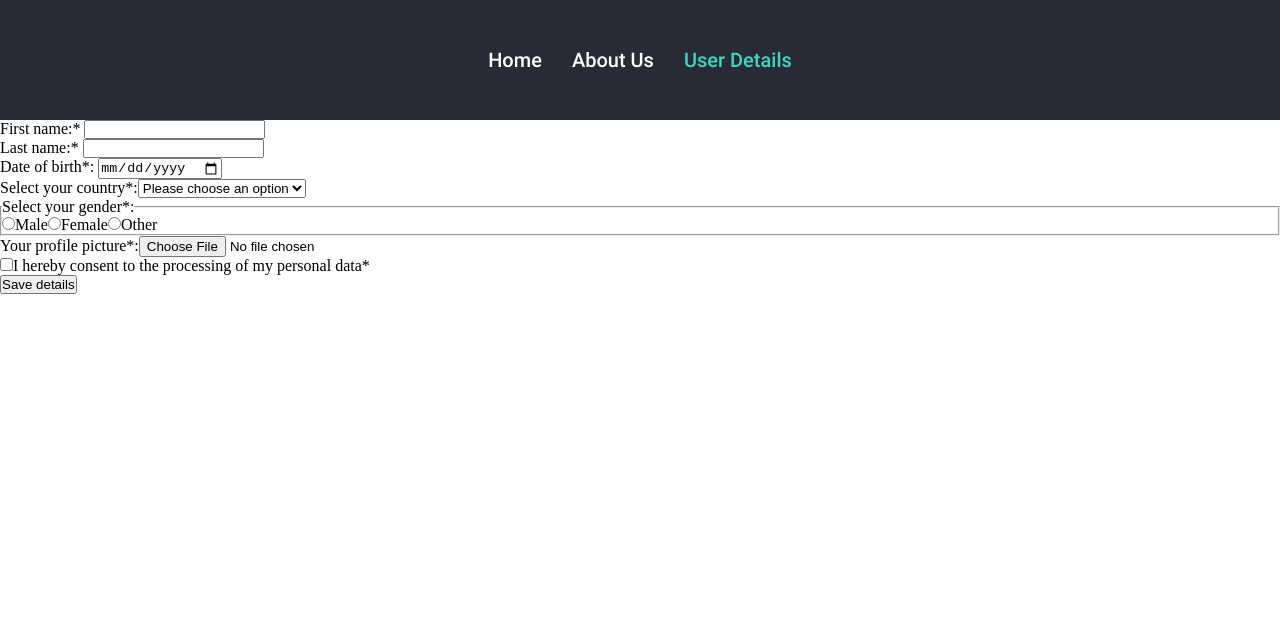
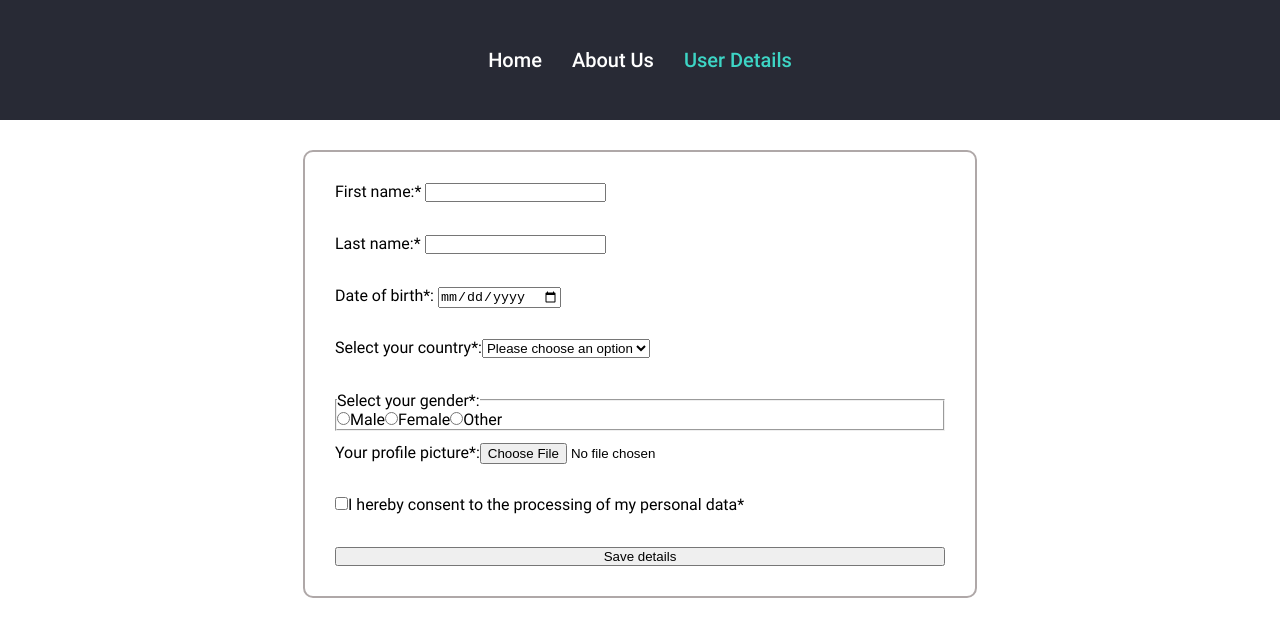
Before and after one commit to shevelevbv/RSS-React-March2023, a React (Vite) app in the folder components/: page /user in a window 1280 px wide. Shown: the top 636 px of the page. Built offline with nearby package versions, Linux system fonts and the light colour scheme.

Commit message:
feat: add basic form styles

```diff
--- a/components/src/components/UserCard.tsx
+++ b/components/src/components/UserCard.tsx
@@ -1,5 +1,6 @@
 import React from 'react';
 import { IUserDetails } from '../pages/UserDetails';
+import '../styles/UserCard.scss';
 
 interface IPropsType {
   userDetails: IUserDetails;
@@ -23,7 +24,6 @@ class UserCard extends React.Component<IPropsType> {
         <p>Date of birth: {this.props.userDetails.date}</p>
         <p>Gender: {this.props.userDetails.gender}</p>
         <p>Country: {this.props.userDetails.country}</p>
-
         <p>Consent to process personal data received</p>
       </div>
     );
--- a/components/src/components/UserForm.tsx
+++ b/components/src/components/UserForm.tsx
@@ -7,7 +7,6 @@ import GenderRadioInputs from './form-components/GenderRadioInputs';
 import FileInput from './form-components/FileInput';
 import ConsentInput from './form-components/ConsentInput';
 import ErrorText from './form-components/ErrorText';
-import '../styles/Form.scss';
 
 interface IPropsType {
   addUserCard: (userCard: IUserDetails) => void;
@@ -199,27 +198,43 @@ class UserForm extends React.Component<IPropsType> {
   render = (): JSX.Element => {
     return (
       <>
-        <form onSubmit={this.handleSubmit} ref={this.form}>
+        <form onSubmit={this.handleSubmit} ref={this.form} className="form">
+          <div className="form__input_container">
             <NameInput text="First name:" nameInput={this.nameInput} />
             <ErrorText errorMessage={this.state.errors.name} />
+          </div>
+          <div className="form__input_container">
             <NameInput text="Last name:" nameInput={this.lastNameInput} />
             <ErrorText errorMessage={this.state.errors.lastName} />
+          </div>
+          <div className="form__input_container">
             <DateInput dateInput={this.dateInput} />
             <ErrorText errorMessage={this.state.errors.date} />
+          </div>
+          <div className="form__input_container">
             <CountrySelect countrySelect={this.countrySelect} />
             <ErrorText errorMessage={this.state.errors.country} />
+          </div>
+          <div className="form__input_container">
             <GenderRadioInputs
               maleRadioInput={this.maleRadioInput}
               femaleRadioInput={this.femaleRadioInput}
               otherRadioInput={this.otherRadioInput}
             />
             <ErrorText errorMessage={this.state.errors.gender} />
+          </div>
+          <div className="form__input_container">
             <FileInput fileInput={this.fileInput} />
             <ErrorText errorMessage={this.state.errors.file} />
+          </div>
+          <div className="form__input_container">
             <ConsentInput consentInput={this.consentInput} />
             <ErrorText errorMessage={this.state.errors.consent} />
+          </div>
           {!this.state.submitted && <input type="submit" value="Save details" />}
-          {this.state.submitted && <p>The data has been saved successfully</p>}
+          {this.state.submitted && (
+            <p className="form__saved">The data has been saved successfully</p>
+          )}
         </form>
       </>
     );
--- a/components/src/pages/UserDetails.tsx
+++ b/components/src/pages/UserDetails.tsx
@@ -1,6 +1,7 @@
 import React from 'react';
 import UserForm from '../components/UserForm';
 import UserCard from '../components/UserCard';
+import '../styles/UserDetails.scss';
 
 export interface IUserDetails {
   id: number;
@@ -33,7 +34,7 @@ class UserDetails extends React.Component {
     return (
       <main className="main-form">
         <UserForm addUserCard={this.addUserCard} />
-        <ul>
+        <ul className="user-cards">
           {this.state.userCards.map((card) => (
             <li key={card.id}>
               <UserCard userDetails={card} />
--- a/components/src/styles/Form.scss
+++ /dev/null
@@ -1,5 +0,0 @@
-.form {
-  &__error_text {
-    color: red;
-  }
-}
--- /dev/null
+++ b/components/src/styles/UserDetails.scss
@@ -0,0 +1,42 @@
+.main-form {
+  display: flex;
+  flex-direction: column;
+  align-items:  center;
+  padding: 30px;
+}
+
+.form {
+  font-family: "Roboto Regular", sans-serif;
+  width: 50%;
+  height: 30vw;
+  display: flex;
+  flex-direction: column;
+  justify-content: space-between;
+  padding: 30px;
+  margin-bottom: 30px;
+  border: 2px solid rgb(175, 168, 168);
+  border-radius: 10px;
+
+  &__input_container {
+    height: 35px;
+  }
+
+  &__error_text {
+    color: red;
+    font-size: 15px;
+    font-style: oblique;
+  }
+
+  &__saved {
+    color: limegreen;
+    align-self: center;
+  }
+}
+
+.user-cards {
+  display: flex;
+  justify-content: center;
+  flex-wrap: wrap;
+  column-gap: 30px;
+  row-gap: 30px;
+}
```
Also changed, not shown: components/src/styles/UserCard.scss (added). Lines whose indentation alone changed are shown as unchanged.
